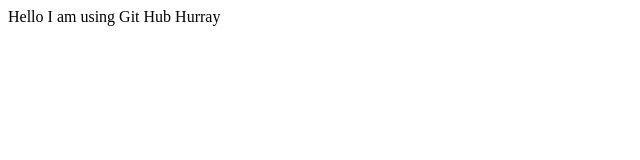
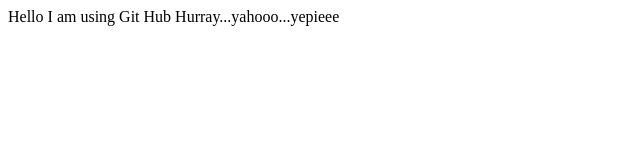
Before and after one commit to vinaykonke/youtube.demo, a plain HTML site: page WebContent/index.html in a window 1280 px wide. Shown: the whole page, without its empty margins (0-640 px from the left). Drawn offline with Linux system fonts and the light colour scheme.

Commit message:
modified a bit

```diff
--- a/WebContent/index.html
+++ b/WebContent/index.html
@@ -5,6 +5,6 @@
 <title>Insert title here</title>
 </head>
 <body>
-Hello I am using Git Hub Hurray
+Hello I am using Git Hub Hurray...yahooo...yepieee
 </body>
 </html>
```
